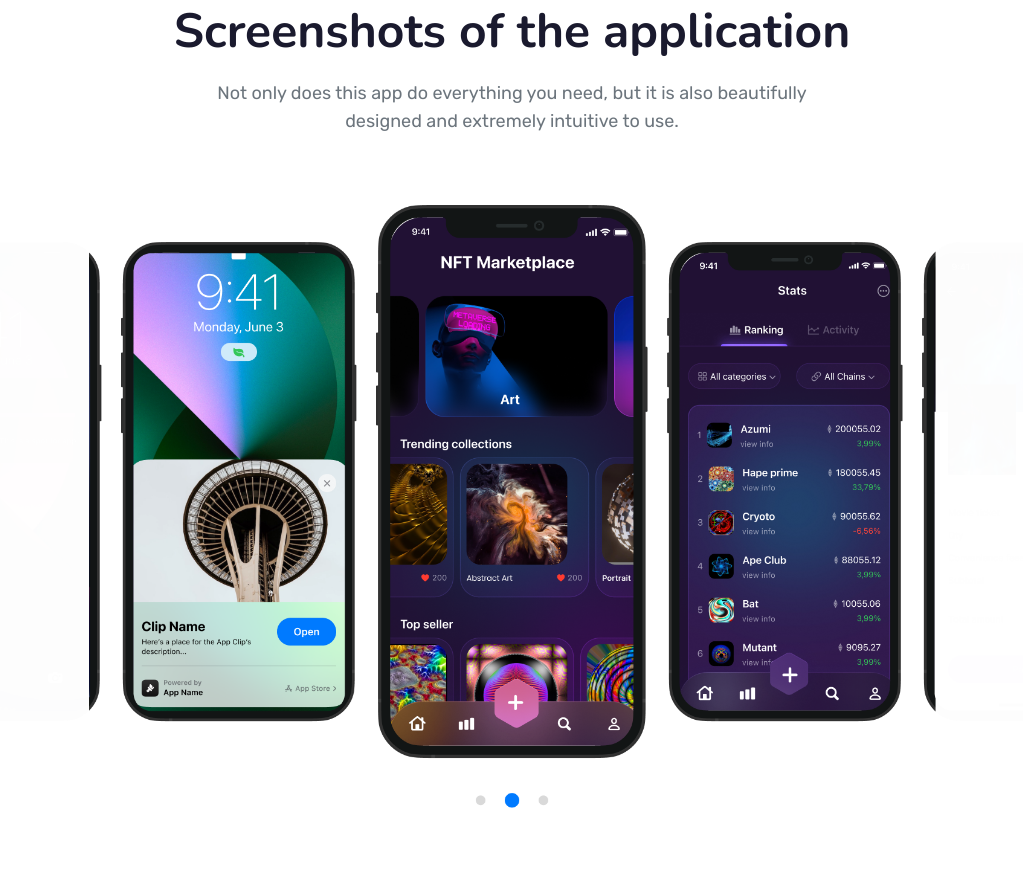
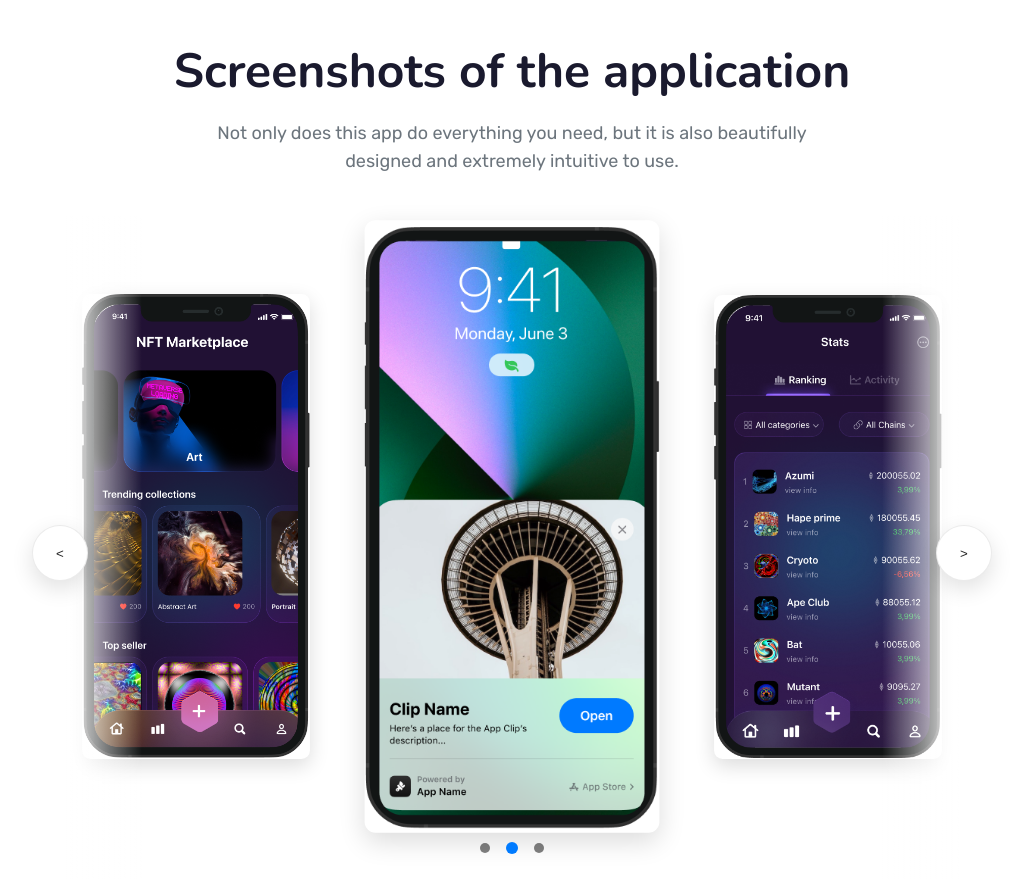
Before and after one commit to harold-sudo/TecWebII, a website: page Prácticas/clase06_3/index.html in a window 1280 px wide. Shown: the part 4361-5240 px from the top of the page, without its empty margins (128-1151 px from the left). Drawn offline with nearby package versions, Linux system fonts and the light colour scheme.

Commit message:
Carousel JavaScript

```diff
--- a/Prácticas/clase06_3/index.html
+++ b/Prácticas/clase06_3/index.html
@@ -188,9 +188,24 @@
                         beautifully designed and extremely intuitive to use.
                     </p>
                 </header>
-                <div class="screenshots__image">
+                <div class="carousel">
+                    <button class="carousel__control carousel__control--prev" aria-label="Previous slide">&lt;</button>
+                    <div class="track">
+                        <img src="/img/phone1.png" class="phone" alt="phone 1">
+                        <img src="/img/phone2.png" class="phone active" alt="phone 2">
+                        <img src="/img/phone3.png" class="phone" alt="phone 3">
+                    </div>
+                    <button class="carousel__control carousel__control--next" aria-label="Next slide">&gt;</button>
+
+                    <div class="dots">
+                        <span class="dot active"></span>
+                        <span class="dot"></span>
+                        <span class="dot"></span>
+                    </div>
+                </div>
+                <!-- <div class="screenshots__image">
                     <img src="/img/sc_images.png" alt="Capturas de pantalla de la aplicación">
-                </div>
+                </div> -->
             </div>
         </section>
 
@@ -329,5 +344,6 @@
         </div>
     </footer>
     <script src="/src/javascript/hamburger.js" defer></script>
+    <script src="/src/javascript/carousel.js" defer></script>
 </body>
 </html>
--- /dev/null
+++ b/Prácticas/clase06_3/src/javascript/carousel.js
@@ -0,0 +1,99 @@
+const pista = document.querySelector('.track')
+const puntos = Array.from(document.querySelectorAll('.dot'))
+let telefonos = []
+
+let indice = 1
+let enTransicion = false
+
+function obtenerEspacio() {
+  const cs = getComputedStyle(pista || document.documentElement)
+  const espacio = cs.getPropertyValue('gap') || cs.getPropertyValue('column-gap')
+  if (espacio) return parseFloat(espacio) || 0
+  if (telefonos[0]) {
+    const pcs = getComputedStyle(telefonos[0])
+    return parseFloat(pcs.marginRight) || 0
+  }
+  return 0
+}
+
+function actualizarCarrusel() {
+  if (!pista || telefonos.length === 0) return
+  const espacio = obtenerEspacio()
+  const contenedor = pista.parentElement
+  const anchoContenedor = contenedor ? contenedor.getBoundingClientRect().width : window.innerWidth
+  const visibles = 3
+  const anchoSlide = Math.max(80, (anchoContenedor - espacio * (visibles - 1)) / visibles)
+  telefonos.forEach(p => p.style.width = `${anchoSlide}px`)
+  const centro = Math.floor(visibles / 2)
+  const desplazamiento = -((indice - centro) * (anchoSlide + espacio))
+  pista.style.transition = enTransicion ? 'transform 0.4s ease' : 'none'
+  pista.style.transform = `translateX(${desplazamiento}px)`
+  telefonos.forEach(p => p.classList.remove('active', 'visible'))
+  puntos.forEach(p => p.classList.remove('active'))
+  const central = telefonos[indice]
+  if (central) central.classList.add('active')
+  ;[indice - 1, indice, indice + 1].forEach(i => { if (telefonos[i]) telefonos[i].classList.add('visible') })
+  const indiceReal = Math.min(Math.max(indice - 1, 0), puntos.length - 1)
+  if (puntos[indiceReal]) puntos[indiceReal].classList.add('active')
+}
+
+puntos.forEach((punto, i) => {
+  punto.addEventListener('click', () => {
+    indice = i + 1
+    enTransicion = true
+    actualizarCarrusel()
+  })
+})
+
+const btnPrev = document.querySelector('.carousel__control--prev')
+const btnNext = document.querySelector('.carousel__control--next')
+
+function siguiente() {
+  if (enTransicion) return
+  enTransicion = true
+  indice += 1
+  actualizarCarrusel()
+}
+
+function anterior() {
+  if (enTransicion) return
+  enTransicion = true
+  indice -= 1
+  actualizarCarrusel()
+}
+
+if (btnNext) btnNext.addEventListener('click', siguiente)
+if (btnPrev) btnPrev.addEventListener('click', anterior)
+
+window.addEventListener('resize', () => {
+  clearTimeout(window.__carouselResizeTimeout)
+  window.__carouselResizeTimeout = setTimeout(actualizarCarrusel, 80)
+})
+
+document.addEventListener('DOMContentLoaded', () => {
+  if (!pista) return
+  const originales = Array.from(pista.querySelectorAll('.phone'))
+  if (originales.length === 0) return
+  const clonPrimero = originales[0].cloneNode(true)
+  const clonUltimo = originales[originales.length - 1].cloneNode(true)
+  pista.appendChild(clonPrimero)
+  pista.insertBefore(clonUltimo, pista.firstChild)
+  telefonos = Array.from(pista.querySelectorAll('.phone'))
+  indice = 1
+  pista.addEventListener('transitionend', () => {
+    enTransicion = false
+    if (indice === telefonos.length - 1) {
+      indice = 1
+      enTransicion = false
+      actualizarCarrusel()
+    }
+    if (indice === 0) {
+      indice = telefonos.length - 2
+      enTransicion = false
+      actualizarCarrusel()
+    }
+  })
+  const activo = telefonos.findIndex(p => p.classList.contains('active'))
+  if (activo >= 0) indice = activo
+  actualizarCarrusel()
+})
--- a/Prácticas/clase06_3/src/scss/seccion7.scss
+++ b/Prácticas/clase06_3/src/scss/seccion7.scss
@@ -3,7 +3,18 @@
 // Sección 7: Capturas de Pantalla
 
 .screenshots {
-    padding: 80px 20px;
+    padding: 120px 20px;
+    background: #ffffff;
+    min-height: 60vh;
+
+    display: flex;
+    flex-direction: column;
+    justify-content: center;
+    align-items: center;
+
+    .carousel {
+        margin: 0 auto;
+    }
 
     &__header {
         text-align: center;
@@ -31,27 +42,169 @@
         }
     }
 
-    &__image {
-        display: flex;
-        justify-content: center;
+    /* =========================
+       CAROUSEL
+    ========================= */
+    .carousel {
         width: 100%;
-        overflow: hidden;
+        max-width: 900px;
+        position: relative;
+        background: transparent;
 
-        img {
-            width: 100%;
-            max-width: 100%;
+        /* 🔥 CLAVE: evitar corte */
+        overflow: visible;
+
+        /* 🔥 corregido */
+        padding: 32px 0;
+
+        /* =========================
+           CONTROLES
+        ========================= */
+        &__control {
+            position: absolute;
+            top: 50%;
+            transform: translateY(-50%);
+            z-index: 10;
+
+            width: 56px;
+            height: 56px;
+
+            border-radius: 50%;
+            background: #ffffff;
+            border: 1px solid rgba(0,0,0,0.08);
+
+            display: flex;
+            align-items: center;
+            justify-content: center;
+
+            cursor: pointer;
+            color: #222;
+
+            box-shadow: 0 8px 22px rgba(0,0,0,0.12);
+            transition: all .2s ease;
+        }
+
+        &__control--prev { left: -30px; }
+        &__control--next { right: -30px; }
+
+        &__control:hover,
+        &__control:focus {
+            background: #007bff;
+            color: #fff;
+            transform: translateY(-50%) scale(1.05);
+            outline: none;
+        }
+
+        /* =========================
+           TRACK
+        ========================= */
+        .track {
+            display: flex;
+            align-items: center;
+            gap: 48px;
+
+            transition: transform 0.4s ease;
+            will-change: transform;
+
+            /* 🔥 MUY IMPORTANTE */
+            width: max-content;
+        }
+
+        /* =========================
+           PHONES
+        ========================= */
+        .phone {
+            flex: 0 0 auto;
+            width: 260px;
             height: auto;
+            object-fit: contain;
+
             display: block;
-            border-radius: 8px;
+            border-radius: 10px;
 
-            @media (max-width: v.$breakpoint-md) {
-                width: 100%;
-                max-width: none;
+            box-shadow: 0 8px 24px rgba(0,0,0,0.14);
+
+            transform-origin: center;
+            transition: transform 0.35s ease, opacity 0.35s ease;
+
+            /* estado base */
+            opacity: 0.4;
+            transform: scale(0.85);
+
+            margin: 0;
+        }
+
+        .phone.active {
+            opacity: 1;
+            transform: scale(1.1);
+            z-index: 2;
+        }
+
+        .phone.visible {
+            opacity: 1;
+            visibility: visible;
+            pointer-events: auto;
+        }
+
+        .phone:not(.visible) {
+            opacity: 0;
+            visibility: hidden;
+            pointer-events: none;
+        }
+
+        /* =========================
+           DOTS
+        ========================= */
+        .dots {
+            margin-top: 30px;
+            text-align: center;
+
+            .dot {
+                height: 10px;
+                width: 10px;
+                margin: 0 6px;
+                display: inline-block;
+                background: gray;
+                border-radius: 50%;
+                cursor: pointer;
+                transition: all .2s ease;
             }
+
+            .dot.active {
+                background: #007bff;
+                transform: scale(1.2);
+            }
+        }
+
+        /* =========================
+           FADE LATERAL (PRO)
+        ========================= */
+        &::before,
+        &::after {
+            content: "";
+            position: absolute;
+            top: 0;
+            width: 80px;
+            height: 100%;
+            z-index: 5;
+            pointer-events: none;
+        }
+
+        &::before {
+            left: 0;
+            background: linear-gradient(to right, #fff, transparent);
+        }
+
+        &::after {
+            right: 0;
+            background: linear-gradient(to left, #fff, transparent);
         }
     }
 }
 
+/* =========================
+   RESPONSIVE
+========================= */
 @media (max-width: v.$breakpoint-md) {
     .screenshots {
         padding: 60px 16px;
@@ -68,5 +221,17 @@
                 font-size: 16px;
             }
         }
+
+        .carousel {
+            padding: 20px 0;
+
+            &__control {
+                width: 40px;
+                height: 40px;
+            }
+
+            &__control--prev { left: 5px; }
+            &__control--next { right: 5px; }
+        }
     }
 }
```
Also changed, not shown: Prácticas/clase06_3/dist/css/main.css, Prácticas/clase06_3/img/phone1.png (added), Prácticas/clase06_3/img/phone2.png (added), Prácticas/clase06_3/img/phone3.png (added), 2 other files.
